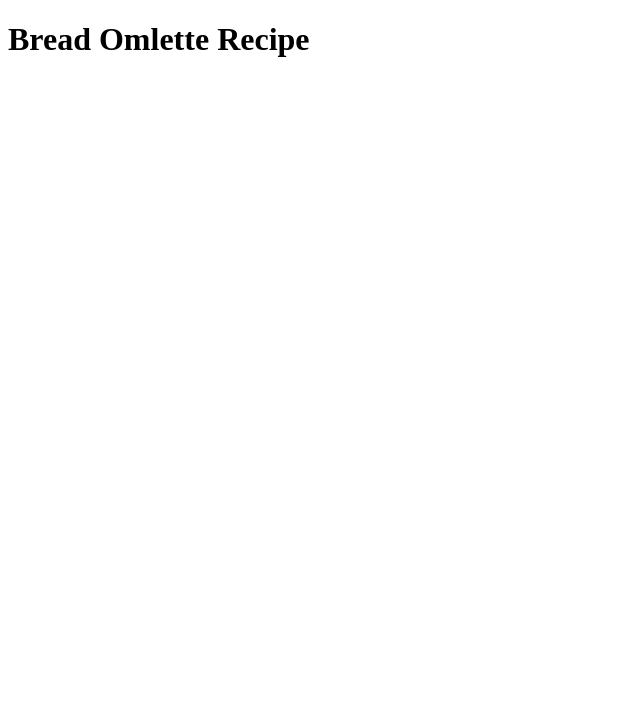
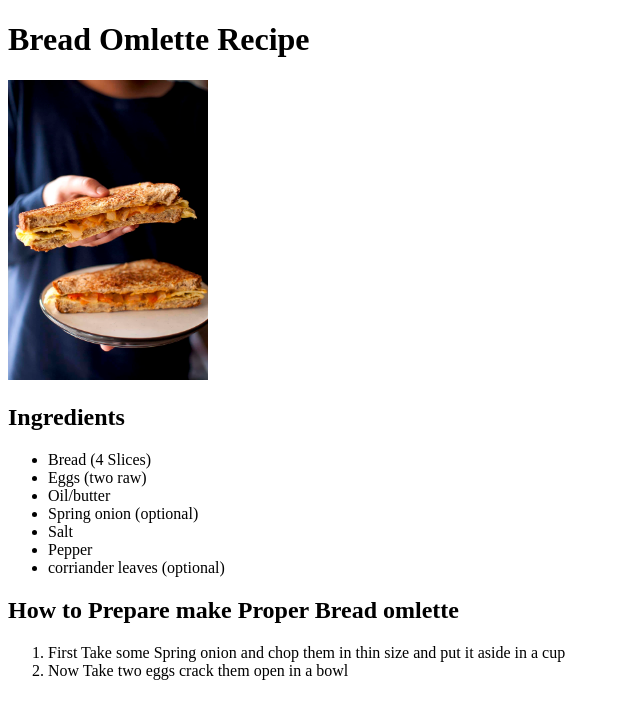
Before and after one commit to 0pt1mu5/Odin_Recipe, a plain HTML site: page Bread_egg.html in a window 1280 px wide. Shown: the whole page, without its empty margins (0-640 px from the left). Drawn offline with Linux system fonts and the light colour scheme.

Commit message:
edit Bread_egg.html

```diff
--- a/Bread_egg.html
+++ b/Bread_egg.html
@@ -8,5 +8,21 @@
 </head>
 <body>
     <h1>Bread Omlette Recipe</h1>
+    <img src="Images/Bread-Omelet.jpg" height="300px" width="200px">
+    <h2>Ingredients</h2>
+    <ul>
+        <li>Bread (4 Slices)</li>
+        <li>Eggs (two raw)</li>
+        <li>Oil/butter</li>
+        <li>Spring onion (optional)</li>
+        <li>Salt</li>
+        <li>Pepper</li>
+        <li>corriander leaves (optional)</li>
+    </ul>
+    <h2>How to Prepare make Proper Bread omlette</h2>
+    <ol>
+        <li>First Take some Spring onion and chop them in thin size and put it aside in a cup</li>
+        <li>Now Take two eggs crack them open in a bowl </li>
+    </ol>
 </body>
 </html>
```
